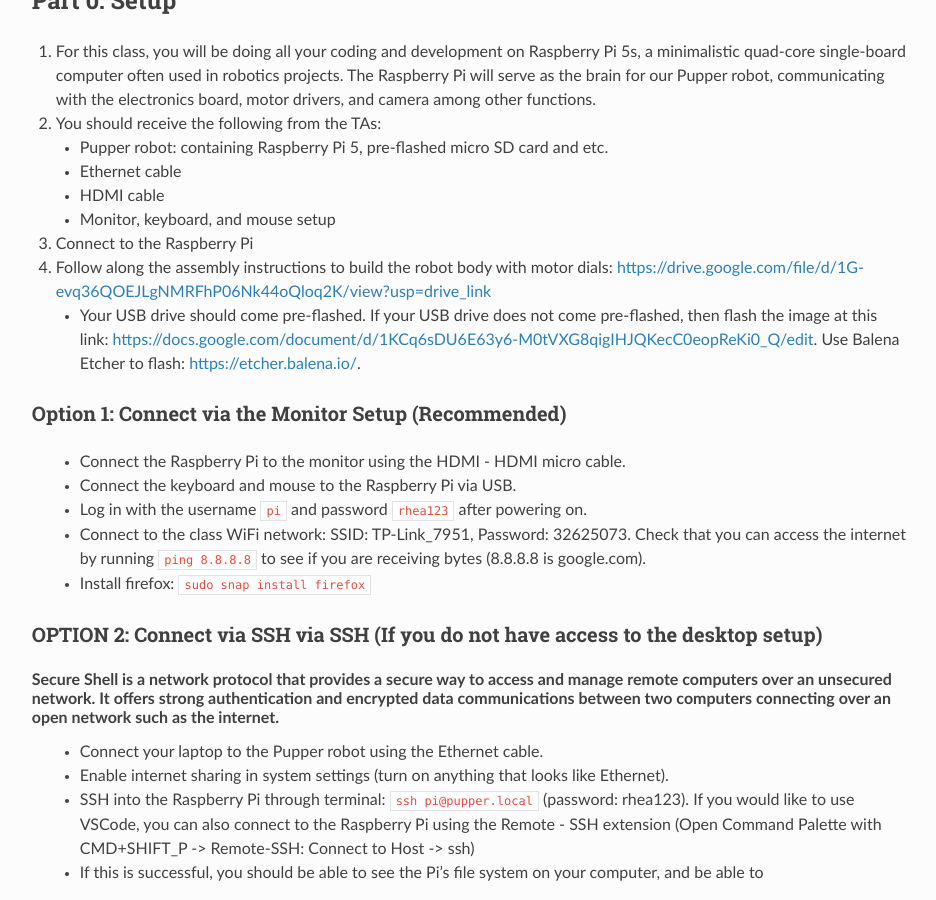
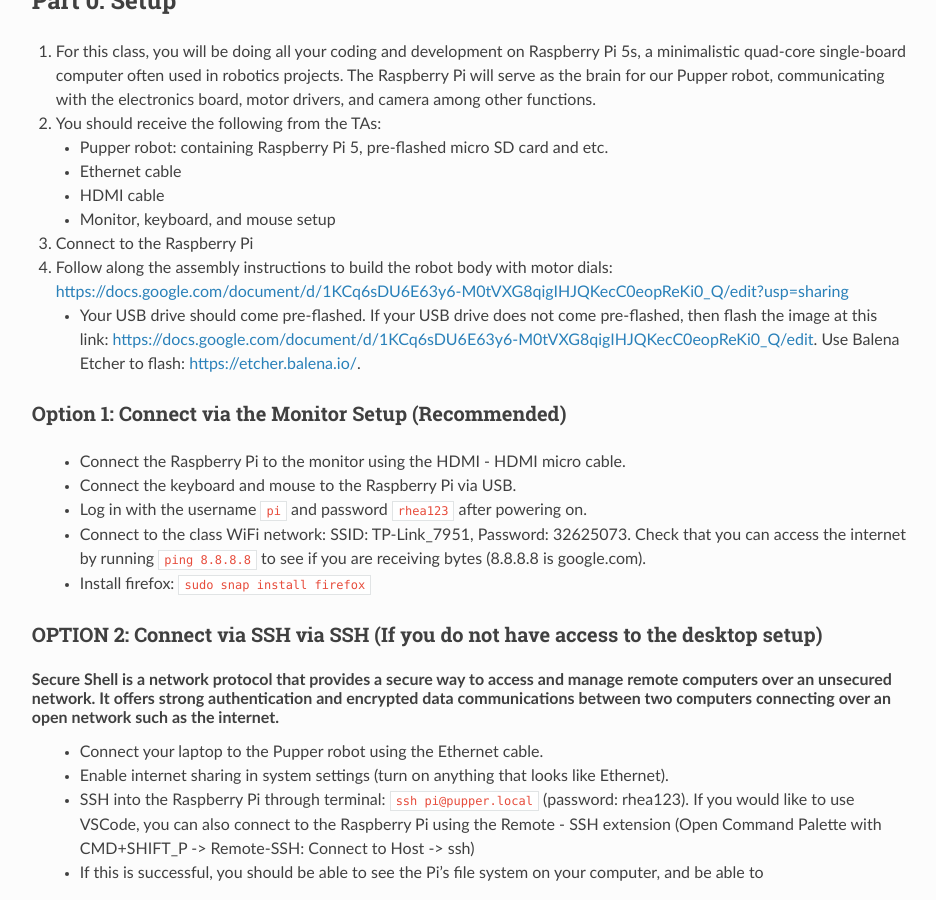
Before and after one commit to cs123-stanford/cs123-stanford, a Sphinx documentation site: the page built from docs/schedule/labs/fall-24/lab-1.rst, in a window 1280 px wide and 900 px high, scrolled down 432 px. Shown: the whole window, without its empty margins (320-1256 px from the left). Built offline with Sphinx 7.4.7 and the Read the Docs theme 3.1.0, drawn with Linux system fonts in a browser that asks for light colours; pages that are not in the unit, such as notebooks, are missing from menus; some of the changed lines change nothing that is shown.

Commit message:
Update lab-1.rst

```diff
--- a/docs/schedule/labs/fall-24/lab-1.rst
+++ b/docs/schedule/labs/fall-24/lab-1.rst
@@ -23,7 +23,7 @@
 
 3. Connect to the Raspberry Pi
 
-4. Follow along the assembly instructions to build the robot body with motor dials: https://drive.google.com/file/d/1G-evq36QOEJLgNMRFhP06Nk44oQloq2K/view?usp=drive_link
+4. Follow along the assembly instructions to build the robot body with motor dials: https://docs.google.com/document/d/1KCq6sDU6E63y6-M0tVXG8qigIHJQKecC0eopReKi0_Q/edit?usp=sharing
 
    - Your USB drive should come pre-flashed. If your USB drive does not come pre-flashed, then flash the image at this link: https://docs.google.com/document/d/1KCq6sDU6E63y6-M0tVXG8qigIHJQKecC0eopReKi0_Q/edit. Use Balena Etcher to flash: https://etcher.balena.io/.
 
```
